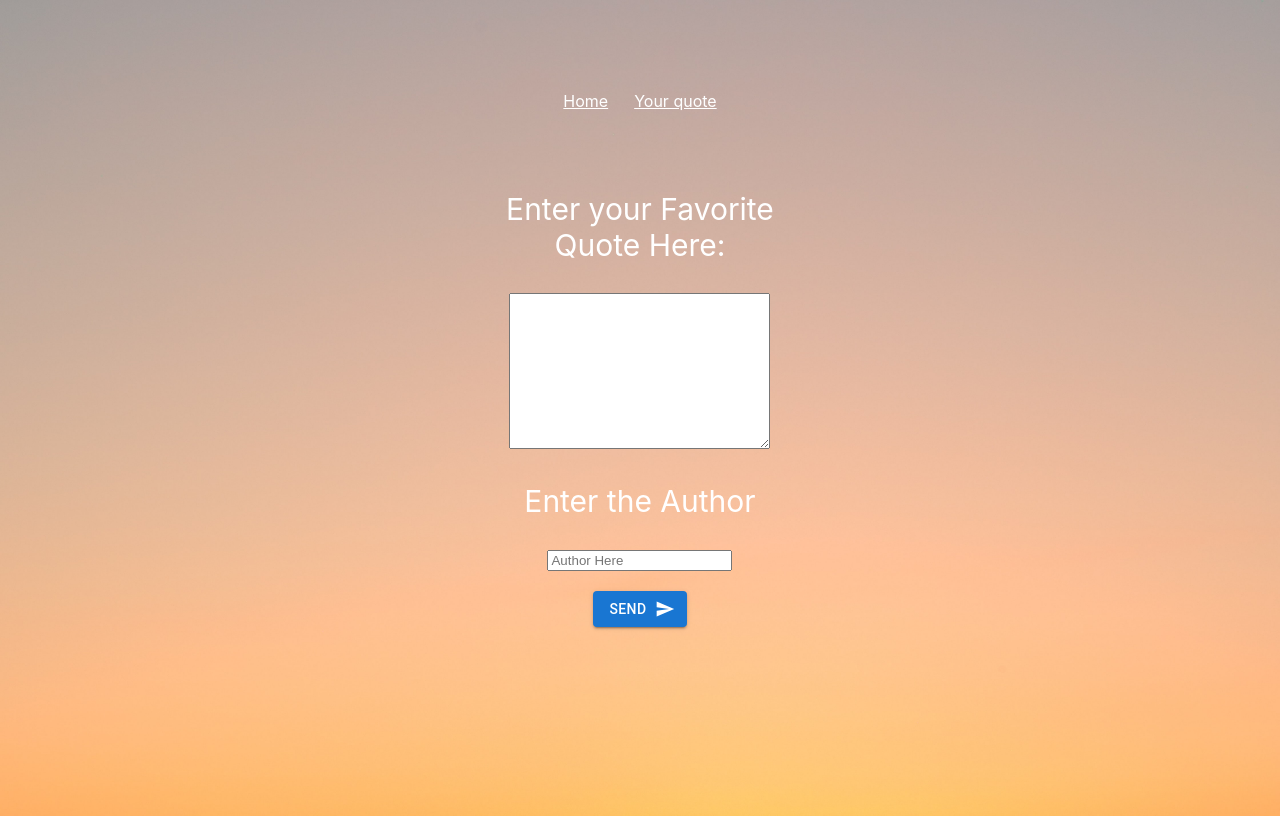
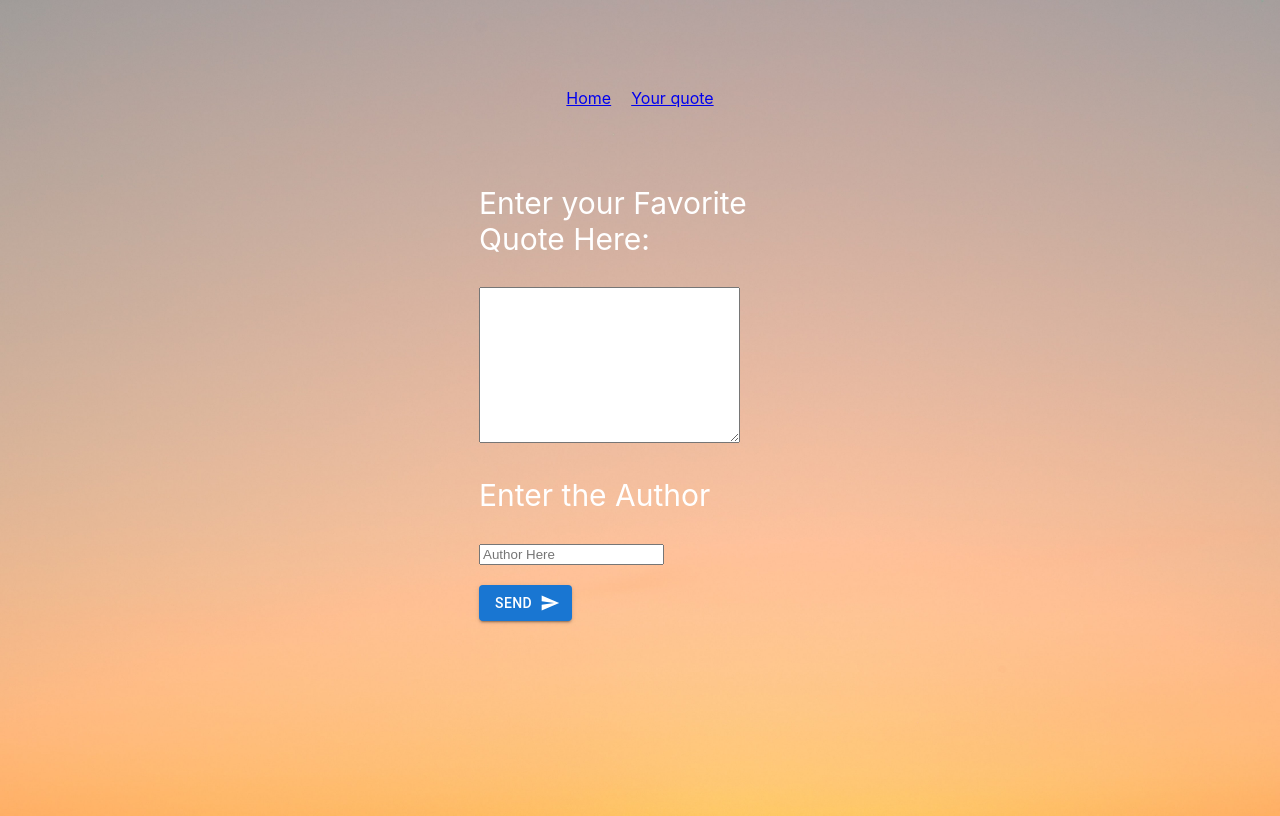
Before and after one commit to luisbryandr/quote-of-the-day, a React (Create React App) app: page /form in a window 1280 px wide. Built offline with nearby package versions, Linux system fonts and the light colour scheme.

Commit message:
routing wip

```diff
--- a/src/App.js
+++ b/src/App.js
@@ -1,6 +1,6 @@
 /***  Import React Tools Here ***/
 
-import { BrowserRouter as Router, Switch, Route } from "react-router-dom"
+import { BrowserRouter as Router, Switch, Route, Routes, Link } from "react-router-dom"
 
 /*** Import Components Here ***/
 import Home from "./components/Home"
@@ -13,17 +13,19 @@ import "./App.css"
 
 function App() {
   return (
-    <div>
-      <MainDiv className="App">
-        <Router>
-          <NavBar />
-          <Switch>
-            <Route exact path="/" component={Home} />
-            <Route path="/form" component={Form} />
-          </Switch>
-        </Router>
-      </MainDiv>
-    </div>
+    <MainDiv>
+    <Router>
+        <NavBar/>
+        <Switch>
+        <Route exact path="/">
+            <Home />
+          </Route>
+          <Route path="/form">
+            <Form />
+          </Route>
+        </Switch>
+      </Router>
+    </MainDiv>
   )
 }
 
--- a/src/components/NavBar.js
+++ b/src/components/NavBar.js
@@ -6,10 +6,10 @@ function NavBar() {
   return (
     <div>
       <Nav>
-        <StyledLink exact to="/">
+        <Link exact to="/">
           Home
-        </StyledLink>
-        <StyledLink to="/form">Your quote</StyledLink>
+        </Link>
+        <Link to="/form">Your quote</Link>
       </Nav>
     </div>
   )
```
